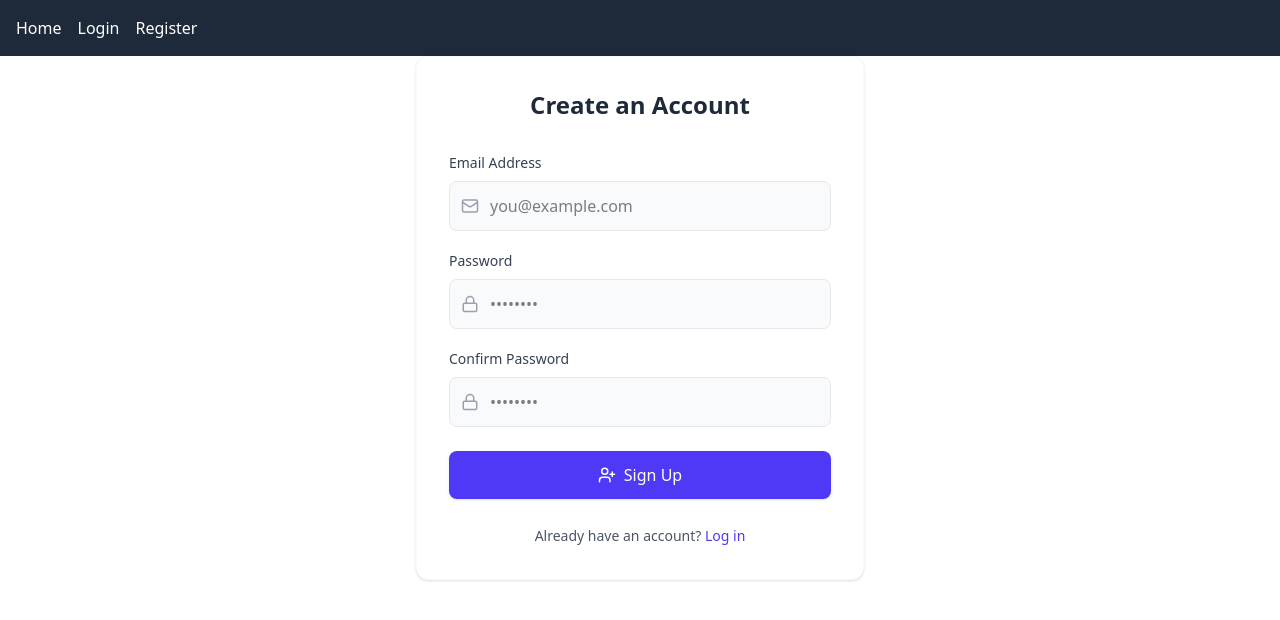
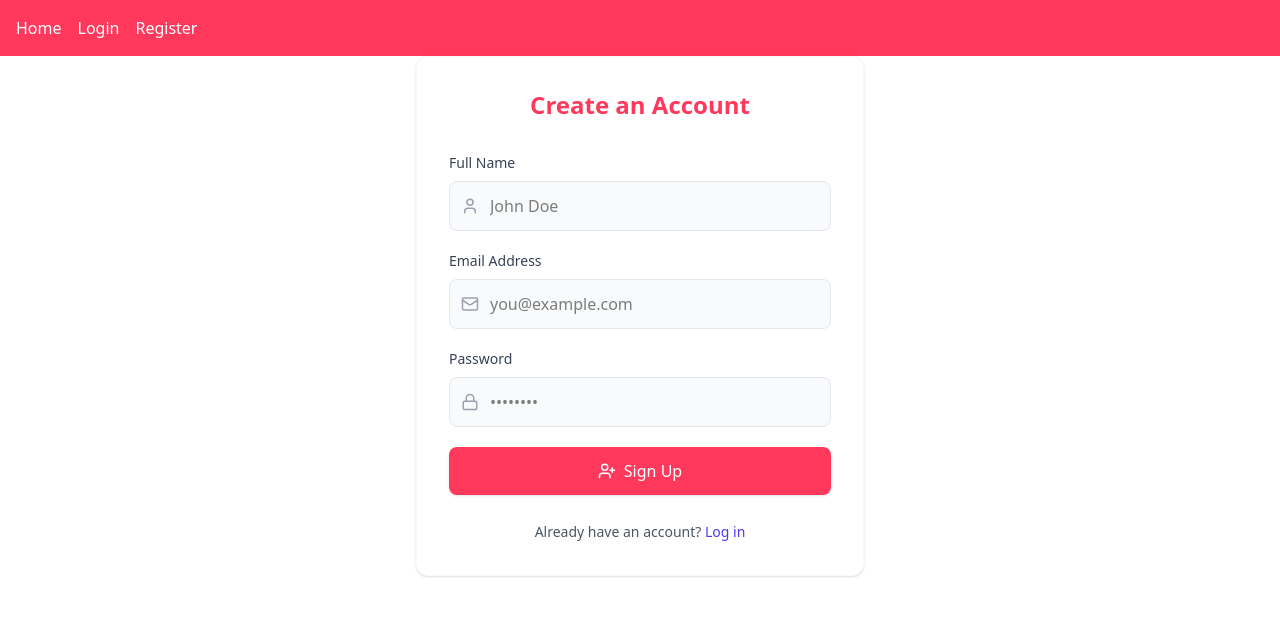
Before and after one commit to mohammed-ali-boutaine/airbooking-frontend, a React (Vite) app: page /register in a window 1280 px wide. Shown: the top 620 px of the page. Built offline with nearby package versions, Linux system fonts and the light colour scheme.

Commit message:
finish login and register

```diff
--- a/src/components/NavBar.tsx
+++ b/src/components/NavBar.tsx
@@ -3,7 +3,7 @@ import { Link } from 'react-router-dom';
 
 const Navbar: React.FC = () => {
   return (
-    <nav className="bg-gray-800 p-4 text-white">
+    <nav className="bg-[var(--primary-color)] p-4 text-white">
       <ul className="flex space-x-4">
         <li>
           <Link to="/" className="hover:underline">Home</Link>
--- a/src/components/Register.tsx
+++ b/src/components/Register.tsx
@@ -1,49 +1,101 @@
 import React, { useState } from "react";
-import { Mail, Lock, UserPlus } from "lucide-react";
-import axios from "axios";
+import { Mail, Lock, UserPlus, User } from "lucide-react";
+import { postRequest } from "../utils/services";
+import { useNavigate, Link } from "react-router-dom";
 
 const Register: React.FC = () => {
+  // hooks
+  const [name, setName] = useState("");
   const [email, setEmail] = useState("");
   const [password, setPassword] = useState("");
-  const [confirmPassword, setConfirmPassword] = useState("");
   const [error, setError] = useState("");
   const [success, setSuccess] = useState("");
+  const navigate = useNavigate();
 
+  // handle form submission
   const handleSubmit = async (e: React.FormEvent) => {
     e.preventDefault();
+
+    // form validation
+    if (!name || !email || !password) {
+      setError("All fields are required.");
+      return;
+    }
+
+    const emailRegex = /^[^\s@]+@[^\s@]+\.[^\s@]+$/;
+    if (!emailRegex.test(email)) {
+      setError("Please enter a valid email address.");
+      return;
+    }
+
+    if (password.length < 6) {
+      setError("Password must be at least 6 characters long.");
+      return;
+    }
+
     setError("");
     setSuccess("");
 
-    if (password !== confirmPassword) {
-      setError("Passwords do not match");
-      return;
-    }
+    const url = "/register";
+
+    const body = {
+      name,
+      email,
+      password,
+    };
 
     try {
-      const response = await axios.post("http://127.0.0.1:8000/api/register", {
-        email,
-        password,
+      const response = await postRequest({
+        url,
+        body,
       });
 
-      if (response.status === 201) {
-        setSuccess("Registration successful! You can now log in.");
-        setEmail("");
-        setPassword("");
-        setConfirmPassword("");
-      }
-    } catch (err:  any) {
-      setError(err.response?.data?.message || "Registration failed");
+      const { token, user } = response.data;
+      localStorage.setItem("token", token);
+      localStorage.setItem("user", JSON.stringify(user));
+      setSuccess("Registration successful! Redirecting...");
+      setTimeout(() => {
+        navigate("/");
+      }, 2000);
+    } catch (err: any) {
+      setError(
+        err.response?.data?.message || "Registration failed. Please try again."
+      );
     }
   };
 
   return (
     <div className="w-full max-w-md mx-auto p-8 bg-white rounded-xl shadow-sm border border-gray-50 font-sans">
-      <h2 className="text-2xl font-bold text-center mb-8 text-gray-800">
+      <h2 className="text-[var(--primary-color)]  text-2xl font-bold text-center mb-8 ">
         Create an Account
       </h2>
 
       <form onSubmit={handleSubmit}>
-        {/* Email Field */}
+        {/* Name Field */}
+        <div className="mb-5">
+          <label
+            htmlFor="name"
+            className="block text-gray-700 text-sm font-medium mb-2"
+          >
+            Full Name
+          </label>
+          <div className="relative">
+            <div className="absolute inset-y-0 left-0 pl-3 flex items-center pointer-events-none">
+              <User size={18} className="text-gray-400" />
+            </div>
+            <input
+              id="name"
+              type="text"
+              value={name}
+              onChange={(e) => setName(e.target.value)}
+              className="w-full pl-10 pr-3 py-3 bg-gray-50 border border-gray-200 rounded-lg focus:outline-none focus:ring-2 focus:ring-indigo-500 focus:bg-white transition-all duration-200"
+              placeholder="John Doe"
+              autoComplete="name"
+              required
+            />
+          </div>
+        </div>
+
         <div className="mb-5">
           <label
             htmlFor="email"
@@ -62,6 +114,7 @@ const Register: React.FC = () => {
               onChange={(e) => setEmail(e.target.value)}
               className="w-full pl-10 pr-3 py-3 bg-gray-50 border border-gray-200 rounded-lg focus:outline-none focus:ring-2 focus:ring-indigo-500 focus:bg-white transition-all duration-200"
               placeholder="you@example.com"
+              autoComplete="email"
               required
             />
           </div>
@@ -86,30 +139,7 @@ const Register: React.FC = () => {
               onChange={(e) => setPassword(e.target.value)}
               className="w-full pl-10 pr-3 py-3 bg-gray-50 border border-gray-200 rounded-lg focus:outline-none focus:ring-2 focus:ring-indigo-500 focus:bg-white transition-all duration-200"
               placeholder="••••••••"
-              required
-            />
-          </div>
-        </div>
-
-        {/* Confirm Password Field */}
-        <div className="mb-6">
-          <label
-            htmlFor="confirmPassword"
-            className="block text-gray-700 text-sm font-medium mb-2"
-          >
-            Confirm Password
-          </label>
-          <div className="relative">
-            <div className="absolute inset-y-0 left-0 pl-3 flex items-center pointer-events-none">
-              <Lock size={18} className="text-gray-400" />
-            </div>
-            <input
-              id="confirmPassword"
-              type="password"
-              value={confirmPassword}
-              onChange={(e) => setConfirmPassword(e.target.value)}
-              className="w-full pl-10 pr-3 py-3 bg-gray-50 border border-gray-200 rounded-lg focus:outline-none focus:ring-2 focus:ring-indigo-500 focus:bg-white transition-all duration-200"
-              placeholder="••••••••"
+              autoComplete="new-password"
               required
             />
           </div>
@@ -124,7 +154,7 @@ const Register: React.FC = () => {
         {/* Submit Button */}
         <button
           type="submit"
-          className="w-full flex justify-center items-center bg-indigo-600 hover:bg-indigo-700 text-white font-medium py-3 px-4 rounded-lg focus:outline-none focus:ring-2 focus:ring-offset-2 focus:ring-indigo-500 transition-all shadow-sm hover:shadow-md"
+          className="w-full flex justify-center items-center bg-[var(--primary-color)]  hover:bg-indigo-700 text-white font-medium py-3 px-4 rounded-lg focus:outline-none focus:ring-2 focus:ring-offset-2 focus:ring-indigo-500 transition-all shadow-sm hover:shadow-md"
         >
           <UserPlus size={18} className="mr-2" />
           Sign Up
@@ -132,13 +162,15 @@ const Register: React.FC = () => {
 
         {/* Login Link */}
         <div className="text-center mt-6">
-          <span className="text-sm text-gray-600">Already have an account? </span>
-          <a
-            href="/login"
+          <span className="text-sm text-gray-600">
+            Already have an account?{" "}
+          </span>
+          <Link
+            to="/login"
             className="text-sm font-medium text-indigo-600 hover:text-indigo-800"
           >
             Log in
-          </a>
+          </Link>
         </div>
       </form>
     </div>
--- a/src/index.css
+++ b/src/index.css
@@ -1,10 +1,9 @@
 @import "tailwindcss";
-
-
 
 /* src/index.css */
 :root {
-     --color-primary: #1e40af; /* Blue-700 */
-     --color-secondary: #facc15; /* Yellow-400 */
-     --color-accent: #ef4444; /* Red-500 */
-   }
+  --primary-color: #FF385C;
+  --secondary-color: #F6475F;
+  --gray-color: #D3D3D3;
+  --text-size: 16px;
+}
--- a/src/pages/Home.tsx
+++ b/src/pages/Home.tsx
@@ -1,10 +1,19 @@
-import React from 'react';
+import React from "react";
 
 const Home: React.FC = () => {
+  // Retrieve user from localStorage
+  const user = localStorage.getItem("user")
+    ? JSON.parse(localStorage.getItem("user") as string)
+    : null;
+
   return (
     <div className="text-center">
-      <h1>Welcome to AirBooking</h1>
-      <p>Book your flights with ease!</p>
+      {user && <h1>Hello {user.name}</h1>}
+
+      <>
+        <h1>Welcome to AirBooking</h1>
+        <p>Book your flights with ease!</p>
+      </>
     </div>
   );
 };
--- a/src/utils/services.ts
+++ b/src/utils/services.ts
@@ -36,9 +36,15 @@ export const postRequest = async ({
   body,
   isPrivate = false,
 }: PostRequestProps ): Promise<AxiosResponse> => {
-  return axiosInstance.post(url, body, {
+
+  console.log(url,body);
+
+
+  return axiosInstance.post(url, body,
+     {
     headers: getAuthHeader(isPrivate),
-  });
+  }
+);
 };
 
 // getRequest
```
Also changed, not shown: src/components/Login.tsx (+57 -25 lines), src/utils/tools.ts (added).
